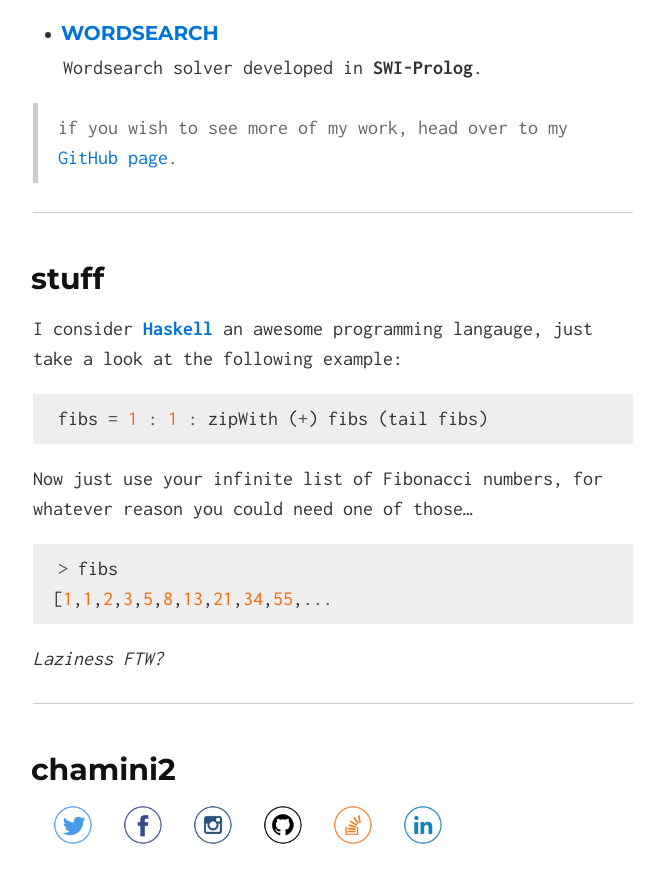
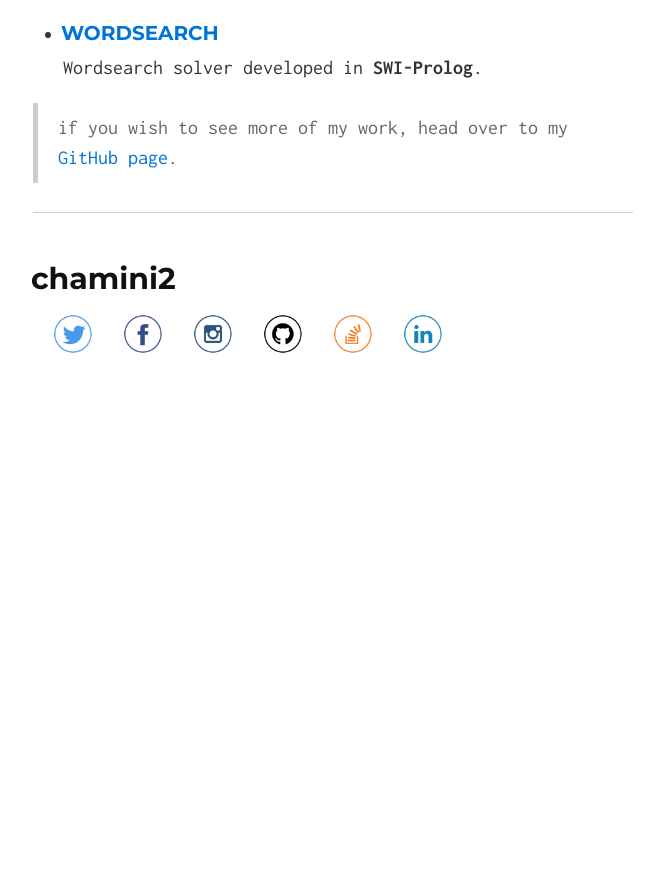
Before and after one commit to chamini2/chamini2.github.io, a Jekyll site: the page built from index.html, in a window 1280 px wide and 900 px high, scrolled down 1415 px. Shown: the top 883 px of the window, without its empty margins (307-971 px from the left). Built offline with Jekyll 4.4.1, drawn with Linux system fonts in a browser that asks for light colours; Markdown is read by kramdown in place of the engine named in the settings; after the commit the page ends 1878 px from its top, so only the background shows below that.

Commit message:
remove 'stuff' section

```diff
--- a/_includes/index.md
+++ b/_includes/index.md
@@ -38,25 +38,6 @@ Wordsearch solver developed in **SWI-Prolog**.
 
 ***
 
-## stuff
-
-I consider **[Haskell](http://www.haskell.org/platform/)** an awesome programming langauge, just take a look at the following example:
-
-~~~haskell
-fibs = 1 : 1 : zipWith (+) fibs (tail fibs)
-~~~
-
-Now just use your infinite list of Fibonacci numbers, for whatever reason you could need one of those...
-
-~~~haskell
-> fibs
-[1,1,2,3,5,8,13,21,34,55,...
-~~~
-
-*Laziness FTW?*
-
----
-
 ## chamini2
 
 <p>
```
